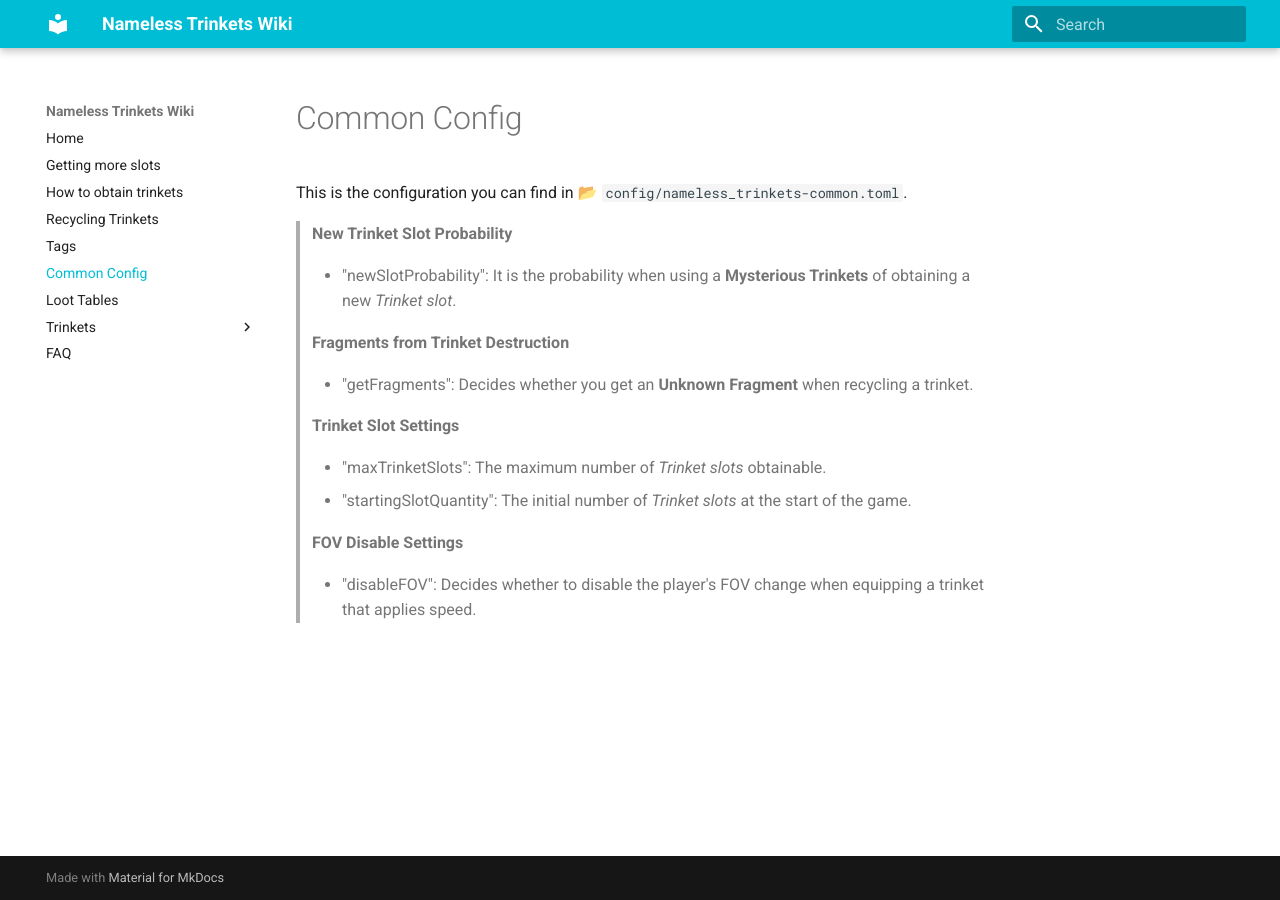
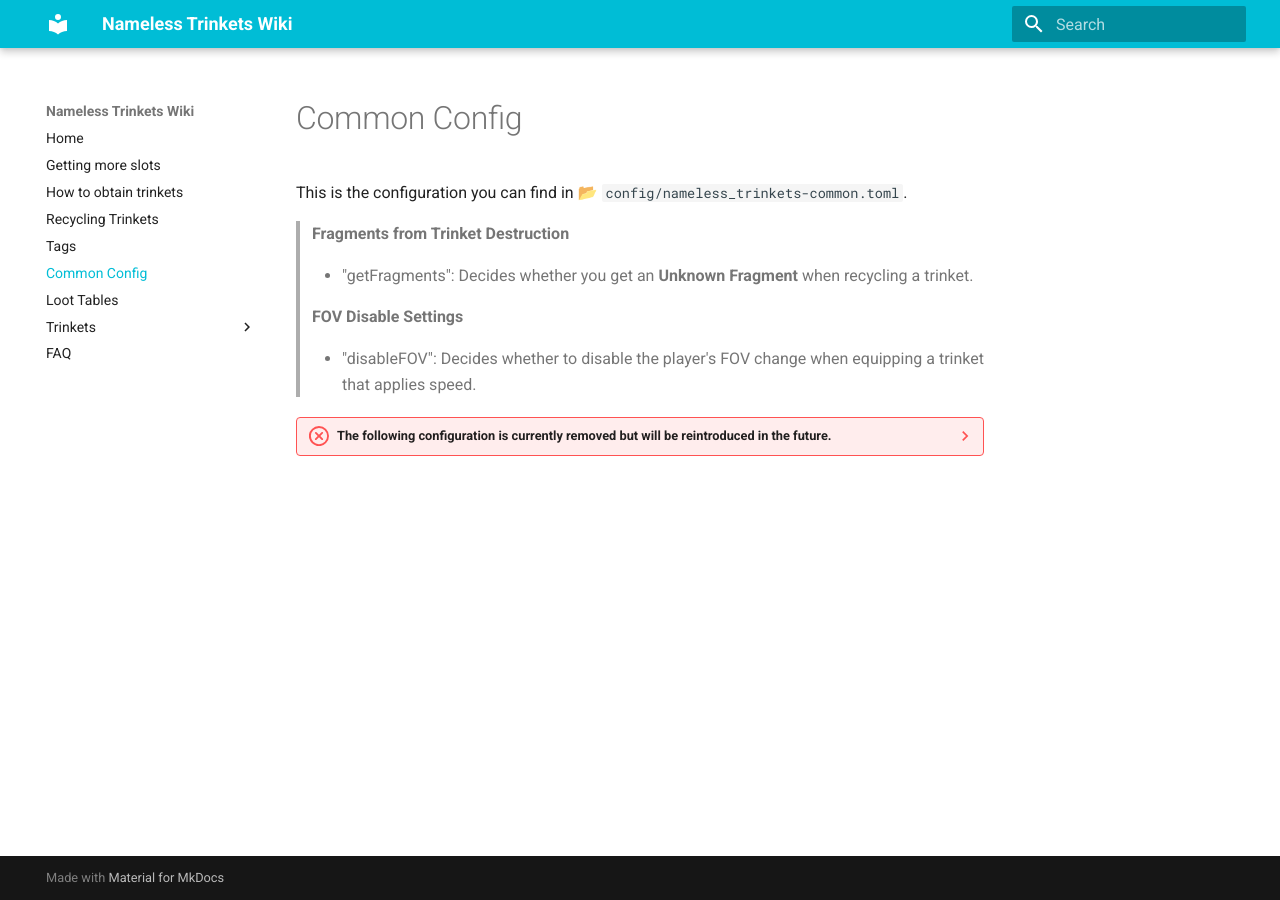
Before and after one commit to Cozary/Nameless-Trinkets, an MkDocs documentation site: the page built from docs/common_config.md, in a window 1280 px wide. Built offline with MkDocs 1.6.1 and Material for MkDocs 9.7.7, drawn with Linux system fonts in a browser that asks for light colours.

Commit message:
moved unused currect config

```diff
--- a/docs/common_config.md
+++ b/docs/common_config.md
@@ -1,18 +1,20 @@
 This is the configuration you can find in 📂 `config/nameless_trinkets-common.toml`.
-
-> **New Trinket Slot Probability**
-
-> - "newSlotProbability": It is the probability when using a **Mysterious Trinkets** of obtaining a new *Trinket slot*.
 
 > **Fragments from Trinket Destruction**
 
 > - "getFragments": Decides whether you get an **Unknown Fragment** when recycling a trinket.
 
-> **Trinket Slot Settings**
-
-> - "maxTrinketSlots": The maximum number of *Trinket slots* obtainable.
-> - "startingSlotQuantity": The initial number of *Trinket slots* at the start of the game.
-
 > **FOV Disable Settings**
 
 > - "disableFOV": Decides whether to disable the player's FOV change when equipping a trinket that applies speed.
+
+??? failure "The following configuration is currently removed but will be reintroduced in the future."
+
+    > **New Trinket Slot Probability**
+
+    > - "newSlotProbability": It is the probability when    using a **Mysterious Trinkets** of obtaining a new     *Trinket slot*.
+
+    > **Trinket Slot Settings**
+
+    > - "maxTrinketSlots": The maximum number of *Trinket   slots* obtainable.
+    > - "startingSlotQuantity": The initial number of   *Trinket slots* at the start of the game.
```
